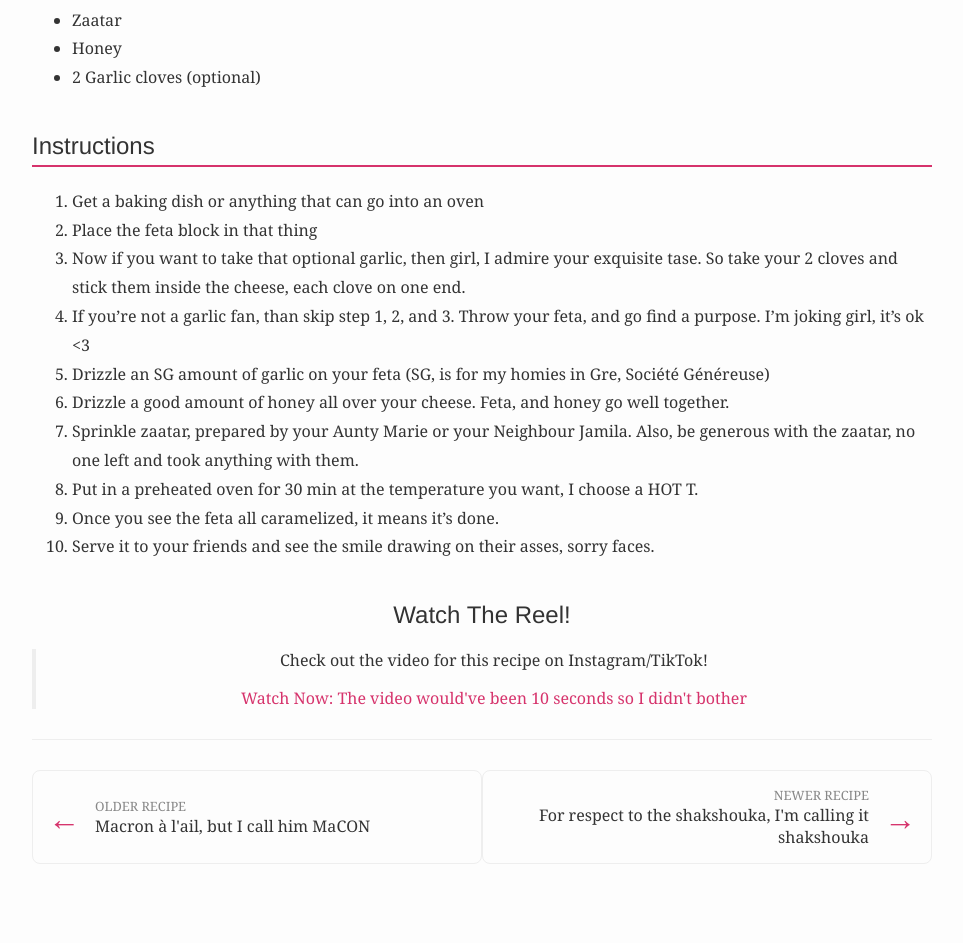
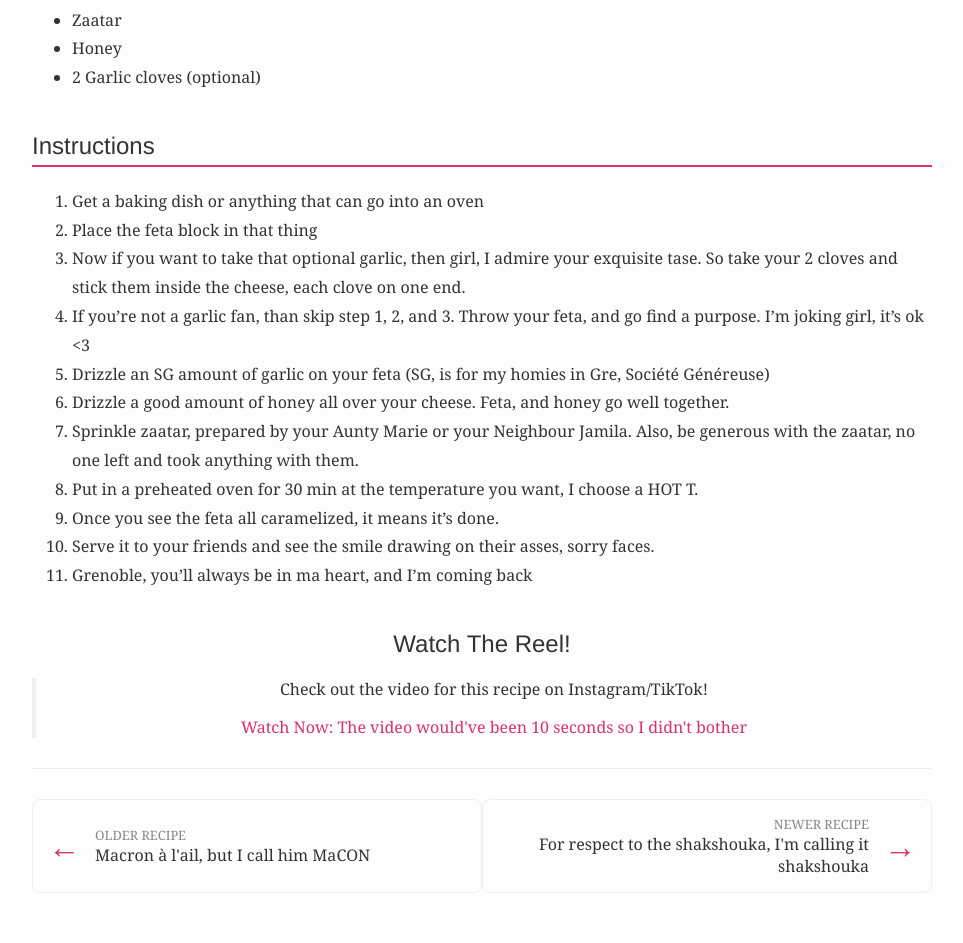
Before and after one commit to AntiLibrary5/nicools-kitchen, a Jekyll site: the page built from _posts/2025-09-07-honey-zaatar-feta.md, in a window 1280 px wide. Shown: the part 951-1894 px from the top of the page, without its empty margins (158-1121 px from the left). Built offline with Jekyll 4.4.1, drawn with Linux system fonts in a browser that asks for light colours; before the commit the page ends 1865 px from its top, so only the background shows below that.

Commit message:
zaatar feta update two

```diff
--- a/_posts/2025-09-07-honey-zaatar-feta.md
+++ b/_posts/2025-09-07-honey-zaatar-feta.md
@@ -31,3 +31,4 @@ It happened, I left Grenoble. I am currently in the sky and I am starving, and l
 8. Put in a preheated oven for 30 min at the temperature you want, I choose a HOT T.
 9. Once you see the feta all caramelized, it means it's done.
 10. Serve it to your friends and see the smile drawing on their asses, sorry faces.
+11. Grenoble, you'll always be in ma heart, and I'm coming back
```
